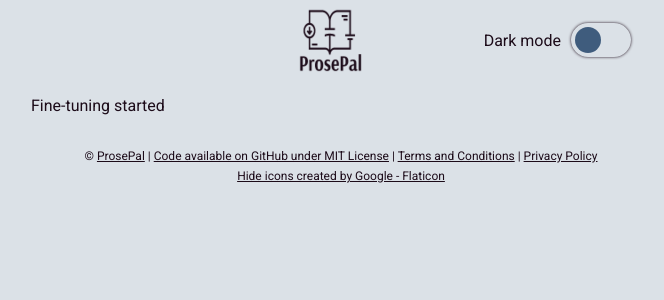
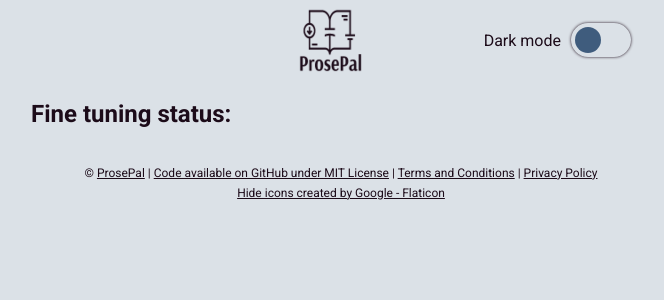
Before and after one commit to ashrobertsdragon/Finetune-GPT-3.5-for-Authors, a Flask app: template templates/finetune.html in a window 1280 px wide. Shown: the top 300 px of the page, without its empty margins (309-973 px from the left). Run offline with Flask 3, Linux system fonts and the light colour scheme; the template is opened without the code that fills it: most values are stand-ins (such as "Sample title", 1, 10 or a date in 2020); data that the repository does not hold is empty.

Commit message:
Added header to training status html

```diff
--- a/templates/finetune.html
+++ b/templates/finetune.html
@@ -33,7 +33,8 @@
       </div>
     </div>
     {% if folder_name %}
-      <p id="status">Fine-tuning started</p>
+      <h2>Fine tuning status:</h2>
+      <p id="status"></p>
       <script>checkStatus("{{ folder_name }}");</script>
     {% else %}
       <form method="POST" enctype="multipart/form-data">
```
